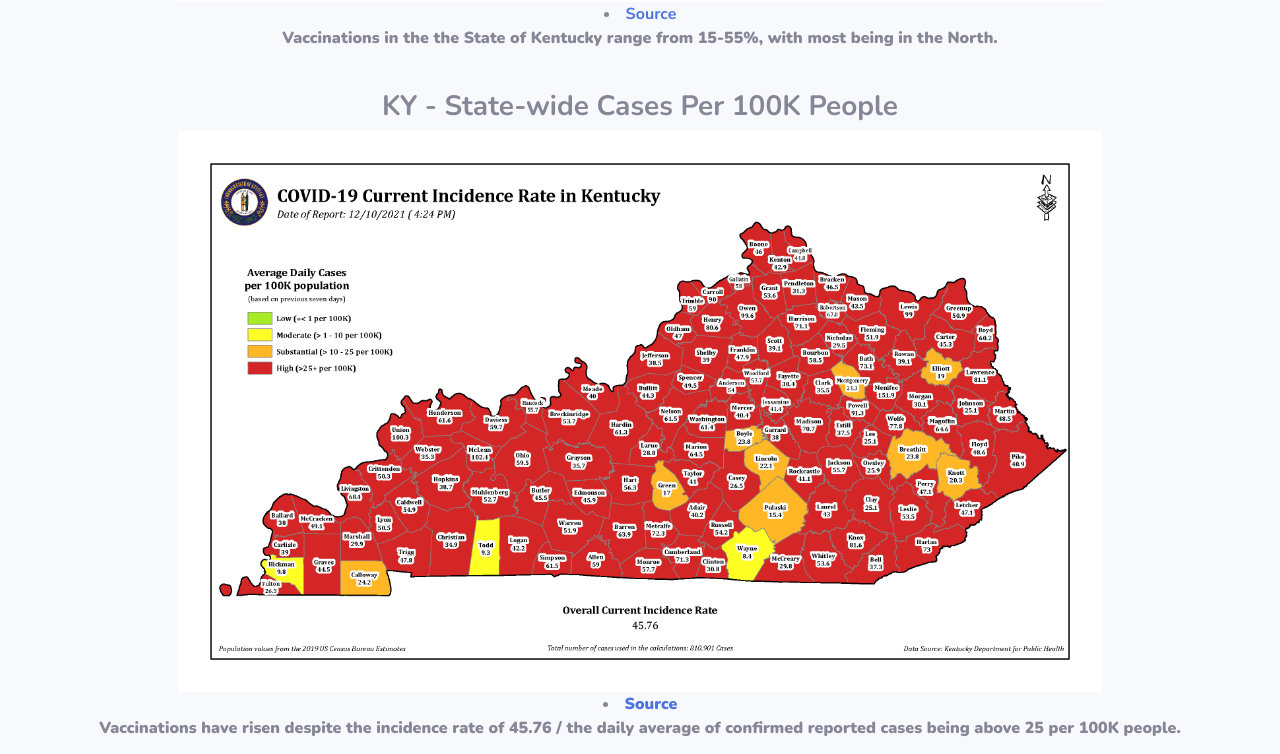
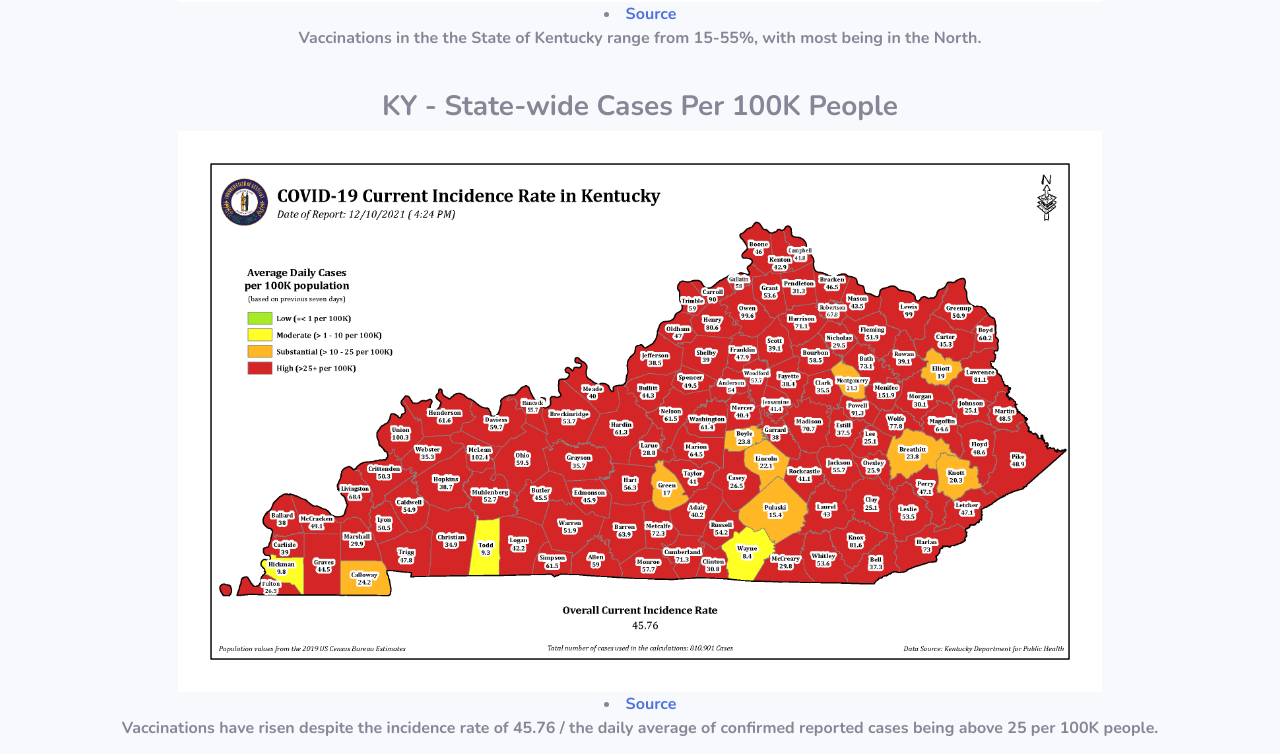
Before and after one commit to Paulrkcruz/CS7290_Term_Project, a website: page index.html in a window 1280 px wide. Shown: the part 3824-4578 px from the top of the page. Drawn offline with nearby package versions, Linux system fonts and the light colour scheme; a script that the page names is missing.

Commit message:
Update index.html

```diff
--- a/index.html
+++ b/index.html
@@ -455,12 +455,12 @@ new Runtime().module(define, name => {
     <h3><b>Map of the percentage of people in Kentucky with at least one vaccine, by County. December 2021</h3>
     <center><img src="vacc-1.png" alt="vacc-1.png" style="width:75%;height:75%;"></center>
     <li><a href="https://www.google.com/url?sa=i&url=https%3A%2F%2Fci.uky.edu%2Fkentuckyhealthnews%2F2021%2F06%2F01%2Fpandemic-roundup-ky-ranks-29th-in-full-vaccination-u-of-l-health-to-require-staff-shots-daily-new-case-average-below-400%2F&psig=AOvVaw2ehGlnlny8uer7XO11wR4m&ust=1639342743293000&source=images&cd=vfe&ved=0CAsQjRxqFwoTCLD3v-PR3PQCFQAAAAAdAAAAABBL">Source</a></li>
-    <p><b>Vaccinations in the the State of Kentucky range from 15-55%, with most being in the North.</p>
+    <p>Vaccinations in the the State of Kentucky range from 15-55%, with most being in the North.</p>
     <br>
     <h3><b>KY - State-wide Cases Per 100K People</b></h3>
     <center><img src="cases_dec2021.png" alt="vacc-1.png" style="width:75%;height:75%;"></center>
    <li><a href="https://www.google.com/url?sa=i&url=https%3A%2F%2Fgovstatus.egov.com%2Fkycovid19&psig=AOvVaw29B84EUPLYRtX-d48HkQh9&ust=1639344278665000&source=images&cd=vfe&ved=0CAsQjRxqFwoTCJDb-r3X3PQCFQAAAAAdAAAAABAD">Source</a></li>
-   <p><b>Vaccinations have risen despite the incidence rate of 45.76 / the daily average of confirmed reported cases being above 25 per 100K people.</p>
+   <p>Vaccinations have risen despite the incidence rate of 45.76 / the daily average of confirmed reported cases being above 25 per 100K people.</p>
     <br>
 </div>
 
```
